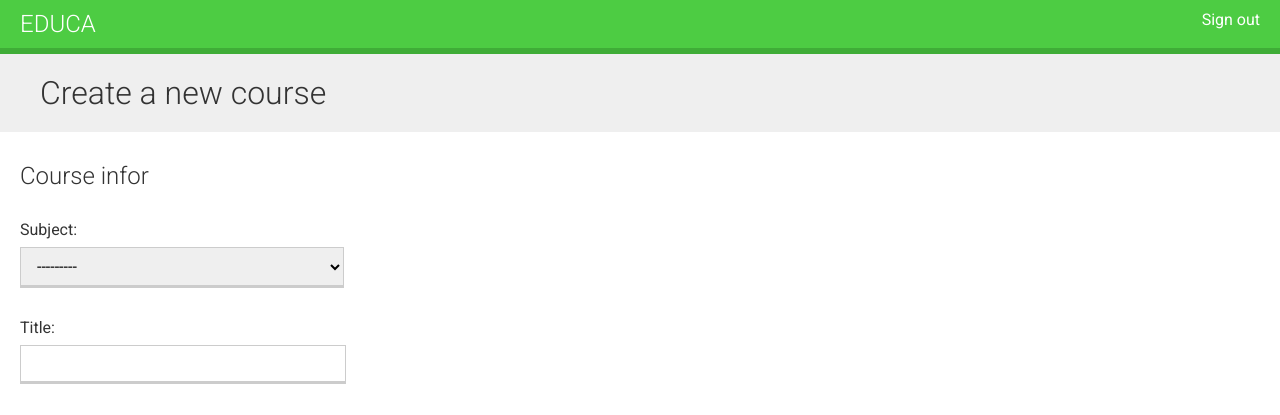
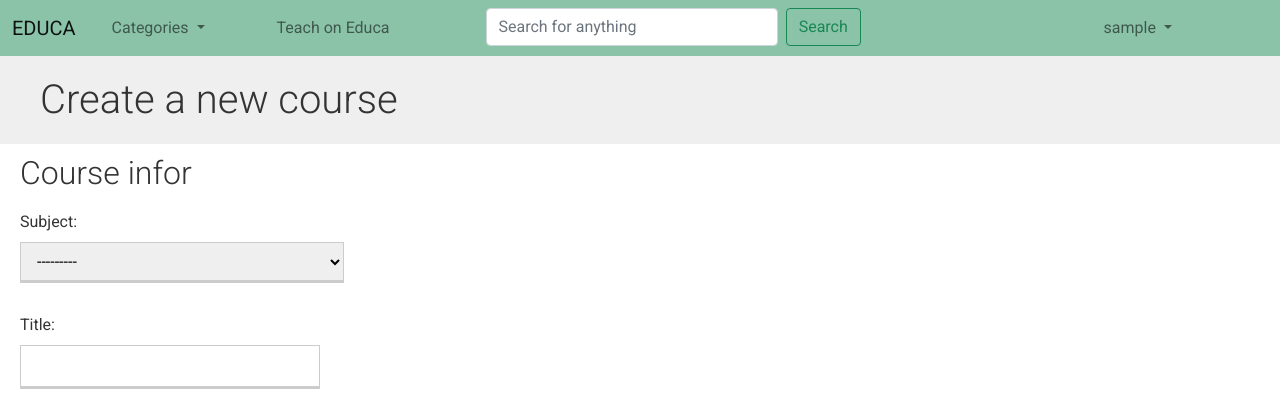
Before and after one commit to STEFANOVIVAS/Educa, a Django app: page /course/create/ in a window 1280 px wide. Shown: the top 415 px of the page. Run offline with Django 3.2, Linux system fonts and the light colour scheme; the visitor is signed in with stand-in values (Sample User, id 1); data comes from the database, SQL or seed files in the repository.

Commit message:
Implementing navbar in base.html

```diff
--- a/courses/static/css/base.css
+++ b/courses/static/css/base.css
@@ -7,11 +7,20 @@ body {
     color:#333;
 }
 
-a {
-    color:#3fad37;
-    text-decoration:none;
+.navbar-nav a {
+    color:black;
+    padding-right: 4rem!important;
+
 }
 
+.profile-dropdown {
+    margin-right: 2rem;
+}
+
+.categories {
+    padding-left: 20px!important;
+
+}
 ul {
     float:left;
 }
@@ -54,6 +63,7 @@ h1 {
     border-bottom:6px solid #3fad37;
 }
 
+
 #header .logo {
     text-decoration:none;
     font-family:'Roboto', sans-serif;
@@ -62,6 +72,13 @@ h1 {
     font-size:24px;
     color:#fff;
     float:left;
+}
+
+.login { list-style:none;
+    float:right;
+    margin:0;
+    padding:0;
+
 }
 
 #header a {
--- a/courses/templates/base.html
+++ b/courses/templates/base.html
@@ -1,3 +1,4 @@
+{% load course %}
 {% load static %}
 <!DOCTYPE html>
 <html lang="en">
@@ -7,26 +8,76 @@
     <meta http-equiv="X-UA-Compatible" content="IE=edge">
     <meta name="viewport" content="width=device-width, initial-scale=1.0">
     <title>{% block title %} Educa {% endblock %}</title>
+    <link href="https://cdn.jsdelivr.net/npm/bootstrap@5.1.3/dist/css/bootstrap.min.css" rel="stylesheet" integrity="sha384-1BmE4kWBq78iYhFldvKuhfTAU6auU8tT94WrHftjDbrCEXSU1oBoqyl2QvZ6jIW3" crossorigin="anonymous">
     <link href="{% static 'css/base.css' %}" rel="stylesheet">
 </head>
 
 <body>
-    <div id=header>
-        <a href="/" class="logo">Educa</a>
-        <ul class="menu">
+
+   <nav class="navbar navbar-expand-lg navbar-light bg-success bg-opacity-50">
+    <div class="container-fluid">
+        <a class="navbar-brand" href="{% url 'course_list' %}">EDUCA</a>
+        <button class="navbar-toggler" type="button" data-bs-toggle="collapse" data-bs-target="#navbarSupportedContent" aria-controls="navbarSupportedContent" aria-expanded="false" aria-label="Toggle navigation">
+        <span class="navbar-toggler-icon"></span>
+        </button>
+        <div class="collapse navbar-collapse" id="navbarSupportedContent">
+        <ul class="navbar-nav me-auto mb-2 mb-lg-0">
+
+
+            <li class="nav-item dropdown">
+            <a class="nav-link dropdown-toggle categories" href="#" id="navbarDropdown" role="button" data-bs-toggle="dropdown" aria-expanded="false">
+                Categories
+            </a>
+
+            {% total_subjects as subjects %}
+            <ul class="dropdown-menu" aria-labelledby="navbarDropdown">
+                {% for subject in subjects %}
+                    <li><a class="dropdown-item" href="{% url 'course_list_subject' subject.slug %}">{{subject}}</a></li>
+                {% endfor %}
+
+            </ul>
+            </li>
+            <li class="nav-item">
+                <a class="nav-link" href="{% url 'manage_course_list' %}">Teach on Educa</a>
+            </li>
+            <ul>
+            <form class="d-flex">
+                <input class="form-control me-2 col-md-4" type="search" placeholder="Search for anything" aria-label="Search">
+                <button class="btn btn-outline-success" type="submit">Search</button>
+            </form>
+            </ul>
+
+        </ul>
+
+        <ul class="navbar-nav">
             {% if request.user.is_authenticated %}
-            <li><a href="{% url 'logout' %}">Sign out</a></li>
+            <li class="nav-item dropdown profile-dropdown">
+               <a class="nav-link dropdown-toggle" href="#" id="navbarDropdown" role="button" data-bs-toggle="dropdown" aria-expanded="false">
+                     {{ request.user }}
+               </a>
+              <ul class="dropdown-menu" aria-labelledby="navbarDropdown">
+                  <li><a class="dropdown-item" href="{% url 'student_course_list' %}">My courses</a></li>
+                  <li><a class="dropdown-item" href="#">Settings</a></li>
+                  <li><hr class="dropdown-divider"></li>
+                  <li><a class="dropdown-item" href="{% url 'logout' %}">Sign out</a></li>
+              </ul>
+            </li>
+
             {% else %}
-            <li><a href="{% url 'login' %}">Sign in</a></li>
+            <li class="nav-item">
+                <a class="nav-link active" href="{% url 'login' %}">Sign in</a></li>
             {% endif %}
         </ul>
+        </div>
     </div>
+    </nav>
     <div id="content">
         {% block content %}
         {% endblock %}
     </div>
-    <script src="https://ajax.googleapis.com/ajax/libs/jquery/3.4.1/jquery.min.js">
-    </script>
+    <script src="https://ajax.googleapis.com/ajax/libs/jquery/3.4.1/jquery.min.js"></script>
+    <script src="https://cdn.jsdelivr.net/npm/bootstrap@5.1.3/dist/js/bootstrap.bundle.min.js" integrity="sha384-ka7Sk0Gln4gmtz2MlQnikT1wXgYsOg+OMhuP+IlRH9sENBO0LRn5q+8nbTov4+1p" crossorigin="anonymous"></script>
+
     <script>
         $(document).ready(function () {
             {% block domready %}
--- a/courses/templates/courses/course/list.html
+++ b/courses/templates/courses/course/list.html
@@ -1,4 +1,5 @@
 {% extends "base.html" %}
+
 
 {% block title %}
   {% if subject %}
@@ -49,3 +50,5 @@
     {% endfor %}
   </div>
 {% endblock %}
+
+<script src="https://cdn.jsdelivr.net/npm/bootstrap@5.1.3/dist/js/bootstrap.bundle.min.js" integrity="sha384-ka7Sk0Gln4gmtz2MlQnikT1wXgYsOg+OMhuP+IlRH9sENBO0LRn5q+8nbTov4+1p" crossorigin="anonymous"></script>
--- a/courses/templatetags/course.py
+++ b/courses/templatetags/course.py
@@ -1,4 +1,5 @@
 from django import template
+from ..models import Subject
 
 
 register=template.Library()
@@ -13,3 +14,7 @@ def model_name(obj):
 @register.filter(name='is_enrolled')
 def is_enrolled(user,course):
     return user.courses_joined.filter(title=course).exists()
+
+@register.simple_tag
+def total_subjects():
+    return Subject.objects.all()
```
